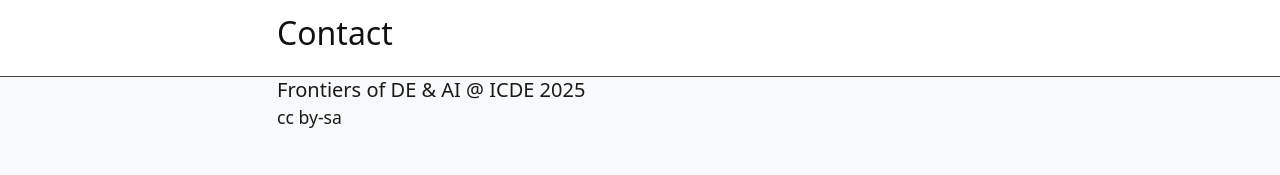
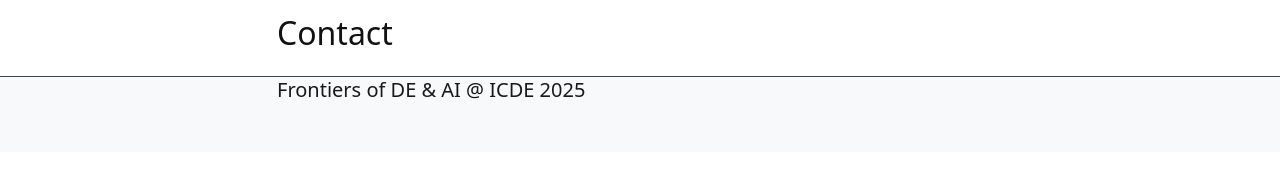
Before and after one commit to FDEA-workshop/FDEA-workshop.github.io, a Jekyll site: the page built from index.md, in a window 1280 px wide. Shown: the part 1827-2002 px from the top of the page. Built offline with Jekyll 4.4.1, drawn with Linux system fonts in a browser that asks for light colours; after the commit the page ends 1979 px from its top, so only the background shows below that.

```diff
--- a/_includes/template/footer.html
+++ b/_includes/template/footer.html
@@ -11,7 +11,7 @@
         <div id="footer-title" class="col-md">
           <a class="h5" href="{{ '/' | relative_url }}">{{ site.title }}</a>
           <br>
-          <a href="https://creativecommons.org/licenses/by-sa/4.0/">cc by-sa</a> {{ site.pub_year }} {% if site.github_username %}<a href="https://github.com/{{ site.github_username }}">{{ site.author }}</a>{% else %}{{ site.author }}{% endif %}
+<!--           <a href="https://creativecommons.org/licenses/by-sa/4.0/">cc by-sa</a> {{ site.pub_year }} {% if site.github_username %}<a href="https://github.com/{{ site.github_username }}">{{ site.author }}</a>{% else %}{{ site.author }}{% endif %} -->
         </div>
         <div class="col-md">
           {% if site.search == true %}
```
